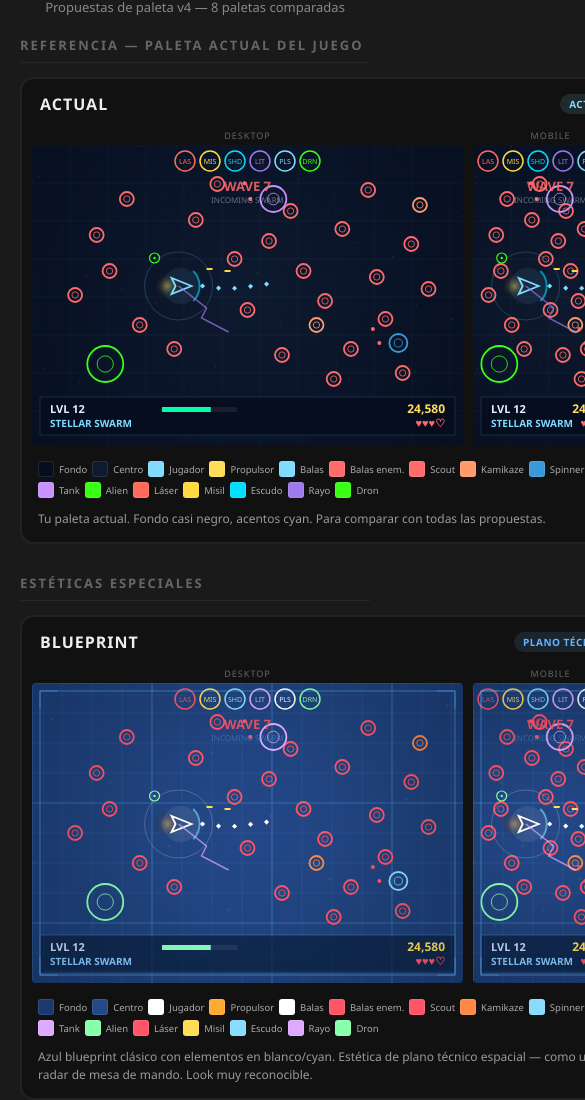
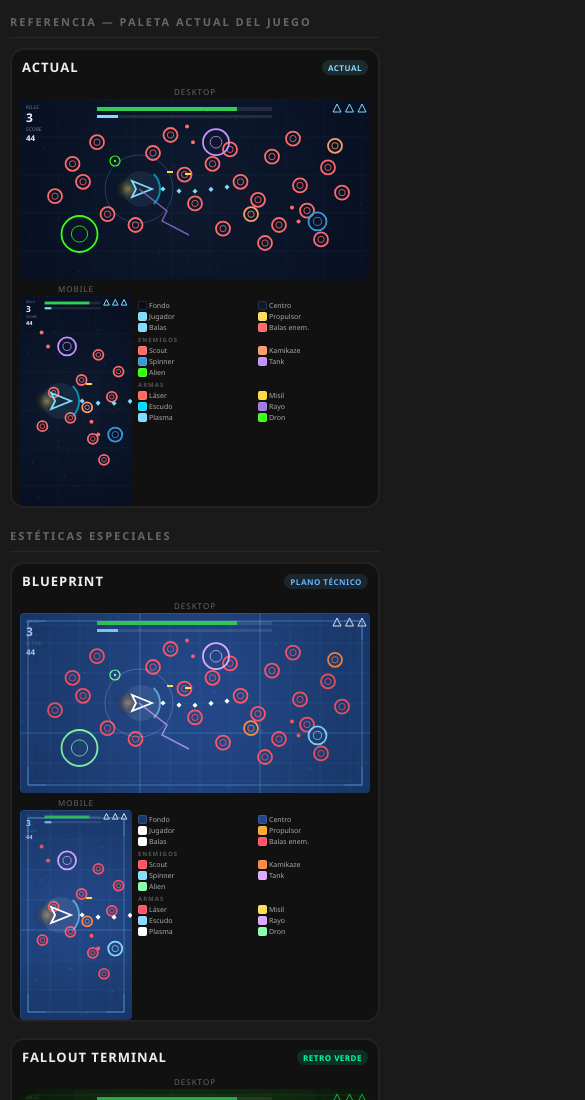
Before and after one commit to fafimba/SpaceGameVibe, a plain HTML site: page palette_proposals.html in a window 390 px wide. Shown: the part 62-1162 px from the top of the page, 585 px wide, since content can reach past the window. Drawn offline with Linux system fonts and the light colour scheme.

Commit message:
Enhance layout and responsiveness of palette cards: implement grid display for .palette-card and .swatches, adjust scene-wrap styles for better mobile compatibility, and update renderScene function to accommodate mobile-specific enemy positioning. Improve overall user experience with responsive design adjustments.

```diff
--- a/palette_proposals.html
+++ b/palette_proposals.html
@@ -35,6 +35,14 @@ h1 { text-align: center; font-size: 26px; margin-bottom: 4px; letter-spacing: 2p
     margin: 0 auto;
 }
 .palette-card {
+    display: grid;
+    grid-template-columns: 1fr 165px;
+    grid-template-areas:
+        "header header"
+        "desktop mobile"
+        "swatches swatches"
+        "notes notes";
+    column-gap: 10px;
     border-radius: 14px;
     overflow: hidden;
     border: 2px solid rgba(255,255,255,0.07);
@@ -43,6 +51,7 @@ h1 { text-align: center; font-size: 26px; margin-bottom: 4px; letter-spacing: 2p
 }
 .palette-card:hover { border-color: rgba(255,255,255,0.2); }
 .palette-header {
+    grid-area: header;
     padding: 14px 18px 10px;
     display: flex;
     justify-content: space-between;
@@ -63,22 +72,73 @@ h1 { text-align: center; font-size: 26px; margin-bottom: 4px; letter-spacing: 2p
 .tag-pop { background: rgba(255,100,200,0.12); color: #FF64C8; }
 .tag-pastel { background: rgba(160,220,255,0.15); color: #A0DCFF; }
 
-.scenes { display: flex; gap: 10px; padding: 4px 10px; align-items: flex-start; }
 .scene-label { font-size: 9px; text-transform: uppercase; letter-spacing: 1px; color: #666; text-align: center; margin-bottom: 3px; }
-.scene-wrap { display: flex; flex-direction: column; }
-.scene-wrap.desktop { flex: 1; min-width: 0; }
-.scene-wrap.mobile { width: 155px; flex-shrink: 0; }
+.scene-wrap { display: flex; flex-direction: column; padding: 4px 0; }
+.scene-wrap.desktop { grid-area: desktop; padding-left: 10px; min-width: 0; }
+.scene-wrap.mobile { grid-area: mobile; padding-right: 10px; }
 canvas.scene { display: block; border-radius: 4px; }
 canvas.scene-desktop { width: 100%; height: 300px; }
-canvas.scene-mobile { width: 155px; height: 300px; }
-.swatches { display: flex; flex-wrap: wrap; gap: 5px; padding: 12px 16px; }
+canvas.scene-mobile { width: 100%; height: 300px; }
+.swatches {
+    grid-area: swatches;
+    display: grid;
+    grid-template-columns: repeat(auto-fill, minmax(100px, 1fr));
+    gap: 4px 12px;
+    padding: 12px 16px;
+}
+.swatch-cat {
+    grid-column: 1 / -1;
+    font-size: 8px; font-weight: 700; letter-spacing: 1px;
+    color: #555; margin-top: 4px; text-transform: uppercase;
+}
 .swatch { display: flex; align-items: center; gap: 5px; font-size: 9.5px; color: #aaa; }
 .swatch-color {
-    width: 16px; height: 16px; border-radius: 3px;
+    width: 14px; height: 14px; border-radius: 3px;
     border: 1px solid rgba(255,255,255,0.1); flex-shrink: 0;
 }
 .palette-notes {
+    grid-area: notes;
     padding: 0 16px 14px; font-size: 12px; color: #999; line-height: 1.5;
+}
+
+/* ---- MOBILE RESPONSIVE ---- */
+@media (max-width: 700px) {
+    body { padding: 10px; }
+    h1 { font-size: 20px; }
+    .subtitle { font-size: 11px; }
+    .section-label { font-size: 11px; margin: 20px auto 10px; }
+    .palettes {
+        grid-template-columns: 1fr;
+        gap: 16px;
+    }
+    .palette-card {
+        grid-template-columns: 120px 1fr;
+        grid-template-areas:
+            "header header"
+            "desktop desktop"
+            "mobile swatches"
+            "notes notes";
+        column-gap: 0;
+    }
+    .scene-wrap.desktop { padding: 4px 8px; }
+    .scene-wrap.mobile { padding: 0 0 0 8px; }
+    canvas.scene-desktop { height: 180px; }
+    canvas.scene-mobile { height: 210px; }
+    .scene-label { font-size: 8px; margin-bottom: 2px; }
+    .swatches {
+        grid-template-columns: 1fr 1fr;
+        gap: 2px 6px;
+        padding: 4px 6px;
+        align-self: start;
+        margin-top: 14px;
+    }
+    .swatch { font-size: 7px; gap: 2px; line-height: 1.1; }
+    .swatch-color { width: 9px; height: 9px; border-radius: 2px; }
+    .swatch-cat { margin-top: 2px; margin-bottom: 0; font-size: 6px; }
+    .palette-notes { display: none; }
+    .palette-name { font-size: 13px; }
+    .palette-tag { font-size: 8px; padding: 2px 6px; }
+    .palette-header { padding: 8px 10px 6px; }
 }
 </style>
 </head>
@@ -395,7 +455,7 @@ function applyCasualVignette(ctx, W, H) {
 // SCENE RENDERER
 // ==========================================
 
-function renderScene(canvas, p) {
+function renderScene(canvas, p, isMobile) {
     const dpr = window.devicePixelRatio || 1;
     const rect = canvas.getBoundingClientRect();
     canvas.width = rect.width * dpr;
@@ -464,40 +524,52 @@ function renderScene(canvas, p) {
         }
     }
 
-    // ---- ENEMIES (same geometry for all palettes) ----
-    // Many scouts to represent visual density of actual gameplay
-    const enemyDefs = [
-        // Scouts — swarming all over
-        { type: 'scout', x: W*0.72, y: H*0.28, r: 7 },
-        { type: 'scout', x: W*0.80, y: H*0.44, r: 7 },
-        { type: 'scout', x: W*0.43, y: H*0.13, r: 7 },
-        { type: 'scout', x: W*0.55, y: H*0.32, r: 7 },
-        { type: 'scout', x: W*0.63, y: H*0.42, r: 7 },
-        { type: 'scout', x: W*0.78, y: H*0.15, r: 7 },
-        { type: 'scout', x: W*0.88, y: H*0.33, r: 7 },
-        { type: 'scout', x: W*0.50, y: H*0.55, r: 7 },
-        { type: 'scout', x: W*0.68, y: H*0.52, r: 7 },
-        { type: 'scout', x: W*0.74, y: H*0.68, r: 7 },
-        { type: 'scout', x: W*0.60, y: H*0.22, r: 7 },
-        { type: 'scout', x: W*0.82, y: H*0.58, r: 7 },
-        { type: 'scout', x: W*0.47, y: H*0.38, r: 7 },
-        { type: 'scout', x: W*0.92, y: H*0.48, r: 7 },
-        { type: 'scout', x: W*0.38, y: H*0.25, r: 7 },
-        { type: 'scout', x: W*0.70, y: H*0.78, r: 7 },
-        { type: 'scout', x: W*0.58, y: H*0.70, r: 7 },
-        { type: 'scout', x: W*0.86, y: H*0.76, r: 7 },
-        { type: 'scout', x: W*0.15, y: H*0.30, r: 7 },
-        { type: 'scout', x: W*0.22, y: H*0.18, r: 7 },
-        { type: 'scout', x: W*0.10, y: H*0.50, r: 7 },
-        { type: 'scout', x: W*0.25, y: H*0.60, r: 7 },
-        { type: 'scout', x: W*0.18, y: H*0.42, r: 7 },
-        { type: 'scout', x: W*0.33, y: H*0.68, r: 7 },
-        // Other enemy types
-        { type: 'kamikaze', x: W*0.66, y: H*0.60, r: 7 },
-        { type: 'kamikaze', x: W*0.90, y: H*0.20, r: 7 },
-        { type: 'spinner', x: W*0.85, y: H*0.66, r: 9 },
-        { type: 'tank', x: W*0.56, y: H*0.18, r: 13 },
-        { type: 'alien', x: W*0.17, y: H*0.73, r: 18 },
+    // ---- ENEMIES ----
+    // Offset Y so elements don't overlap HUD at top
+    const oY = H * 0.08;
+    const enemyDefs = isMobile ? [
+        { type: 'scout', x: W*0.70, y: oY+H*0.20, r: 5 },
+        { type: 'scout', x: W*0.55, y: oY+H*0.32, r: 5 },
+        { type: 'scout', x: W*0.82, y: oY+H*0.40, r: 5 },
+        { type: 'scout', x: W*0.45, y: oY+H*0.50, r: 5 },
+        { type: 'scout', x: W*0.65, y: oY+H*0.60, r: 5 },
+        { type: 'scout', x: W*0.88, y: oY+H*0.28, r: 5 },
+        { type: 'scout', x: W*0.30, y: oY+H*0.38, r: 5 },
+        { type: 'scout', x: W*0.20, y: oY+H*0.54, r: 5 },
+        { type: 'scout', x: W*0.75, y: oY+H*0.70, r: 5 },
+        { type: 'kamikaze', x: W*0.60, y: oY+H*0.45, r: 5 },
+        { type: 'spinner', x: W*0.85, y: oY+H*0.58, r: 7 },
+        { type: 'tank', x: W*0.42, y: oY+H*0.16, r: 9 },
+    ] : [
+        { type: 'scout', x: W*0.72, y: oY+H*0.24, r: 7 },
+        { type: 'scout', x: W*0.80, y: oY+H*0.40, r: 7 },
+        { type: 'scout', x: W*0.43, y: oY+H*0.12, r: 7 },
+        { type: 'scout', x: W*0.55, y: oY+H*0.28, r: 7 },
+        { type: 'scout', x: W*0.63, y: oY+H*0.38, r: 7 },
+        { type: 'scout', x: W*0.78, y: oY+H*0.14, r: 7 },
+        { type: 'scout', x: W*0.88, y: oY+H*0.30, r: 7 },
+        { type: 'scout', x: W*0.50, y: oY+H*0.50, r: 7 },
+        { type: 'scout', x: W*0.68, y: oY+H*0.48, r: 7 },
+        { type: 'scout', x: W*0.74, y: oY+H*0.62, r: 7 },
+        { type: 'scout', x: W*0.60, y: oY+H*0.20, r: 7 },
+        { type: 'scout', x: W*0.82, y: oY+H*0.54, r: 7 },
+        { type: 'scout', x: W*0.47, y: oY+H*0.34, r: 7 },
+        { type: 'scout', x: W*0.92, y: oY+H*0.44, r: 7 },
+        { type: 'scout', x: W*0.38, y: oY+H*0.22, r: 7 },
+        { type: 'scout', x: W*0.70, y: oY+H*0.72, r: 7 },
+        { type: 'scout', x: W*0.58, y: oY+H*0.64, r: 7 },
+        { type: 'scout', x: W*0.86, y: oY+H*0.70, r: 7 },
+        { type: 'scout', x: W*0.15, y: oY+H*0.28, r: 7 },
+        { type: 'scout', x: W*0.22, y: oY+H*0.16, r: 7 },
+        { type: 'scout', x: W*0.10, y: oY+H*0.46, r: 7 },
+        { type: 'scout', x: W*0.25, y: oY+H*0.56, r: 7 },
+        { type: 'scout', x: W*0.18, y: oY+H*0.38, r: 7 },
+        { type: 'scout', x: W*0.33, y: oY+H*0.62, r: 7 },
+        { type: 'kamikaze', x: W*0.66, y: oY+H*0.56, r: 7 },
+        { type: 'kamikaze', x: W*0.90, y: oY+H*0.18, r: 7 },
+        { type: 'spinner', x: W*0.85, y: oY+H*0.60, r: 9 },
+        { type: 'tank', x: W*0.56, y: oY+H*0.16, r: 13 },
+        { type: 'alien', x: W*0.17, y: oY+H*0.67, r: 18 },
     ];
 
     for (const e of enemyDefs) {
@@ -527,7 +599,7 @@ function renderScene(canvas, p) {
     }
 
     // ---- PLAYER (same ship for all) ----
-    const px = W*0.34, py = H*0.47;
+    const px = W*0.34, py = oY + H*0.42;
 
     // Thruster
     const thrGrad = ctx.createRadialGradient(px-11, py, 0, px-11, py, 14);
@@ -580,8 +652,10 @@ function renderScene(canvas, p) {
     // Missiles — small dashes
     ctx.fillStyle = p.weapons.missile;
     ctx.fillRect(px+28, py-18, 6, 2);
-    ctx.fillRect(px+46, py-16, 6, 2);
+    if (!isMobile) ctx.fillRect(px+46, py-16, 6, 2);
 
+    // Desktop-only weapon effects (skip on mobile to reduce clutter)
+    if (!isMobile) {
         // Lightning
         ctx.strokeStyle = p.weapons.lightning;
         ctx.lineWidth = 1.5;
@@ -613,67 +687,50 @@ function renderScene(canvas, p) {
         ctx.globalAlpha = 0.2;
         ctx.stroke();
         ctx.globalAlpha = 1;
-
-    // ---- HUD PANEL (bottom) ----
-    const hudY = H - 48;
-    ctx.fillStyle = p.hud.panel;
-    ctx.fillRect(8, hudY, W-16, 38);
-    ctx.strokeStyle = p.hud.border;
-    ctx.lineWidth = 1;
-    ctx.strokeRect(8, hudY, W-16, 38);
-
-    ctx.font = 'bold 11px "Segoe UI", sans-serif';
-    ctx.textAlign = 'left';
-    ctx.fillStyle = p.hud.text;
-    ctx.fillText('LVL 12', 18, hudY+16);
-    ctx.fillStyle = p.hud.accent;
-    ctx.font = 'bold 10px "Segoe UI", sans-serif';
-    ctx.fillText('STELLAR SWARM', 18, hudY+30);
-
-    // XP bar
-    const barX = 130, barW = 75, barH = 5;
-    ctx.fillStyle = isLight ? 'rgba(0,0,0,0.08)' : 'rgba(255,255,255,0.07)';
-    ctx.fillRect(barX, hudY+10, barW, barH);
-    ctx.fillStyle = p.xp;
-    ctx.fillRect(barX, hudY+10, barW*0.65, barH);
-
-    ctx.textAlign = 'right';
-    ctx.fillStyle = p.hud.score;
-    ctx.font = 'bold 12px "Segoe UI", sans-serif';
-    ctx.fillText('24,580', W-18, hudY+16);
-    ctx.fillStyle = p.hud.hp;
-    ctx.font = 'bold 11px "Segoe UI", sans-serif';
-    ctx.fillText('♥♥♥♡', W-18, hudY+30);
-
-    // ---- WEAPON BAR (top) ----
-    const wCols = [p.weapons.laser, p.weapons.missile, p.weapons.shield, p.weapons.lightning, p.weapons.plasma, p.weapons.drone];
-    const wNames = ['LAS','MIS','SHD','LIT','PLS','DRN'];
-    const wS = 20, wG = 5;
-    const wTotal = wCols.length*(wS+wG)-wG;
-    const wX0 = (W-wTotal)/2;
-    for (let i=0; i<wCols.length; i++) {
-        const wx = wX0 + i*(wS+wG) + wS/2;
-        ctx.beginPath();
-        ctx.arc(wx, 16, wS/2, 0, Math.PI*2);
-        ctx.strokeStyle = wCols[i];
-        ctx.lineWidth = 1.5;
-        ctx.stroke();
-        ctx.font = '7px "Segoe UI", sans-serif';
-        ctx.textAlign = 'center';
-        ctx.fillStyle = wCols[i];
-        ctx.fillText(wNames[i], wx, 19);
     }
 
-    // ---- WAVE ALERT ----
-    ctx.font = 'bold 13px "Segoe UI", sans-serif';
-    ctx.textAlign = 'center';
-    ctx.fillStyle = p.hud.hp;
-    ctx.globalAlpha = 0.85;
-    ctx.fillText('WAVE 7', W/2, 46);
-    ctx.font = '8px "Segoe UI", sans-serif';
+    // ---- HUD (same layout for desktop & mobile, no background panel) ----
+    const fs = isMobile ? 0.7 : 1; // font/size scale
+
+    // Top-left: KILLS + SCORE
+    ctx.font = `${5*fs}px "Segoe UI", sans-serif`;
+    ctx.textAlign = 'left';
     ctx.fillStyle = p.hud.dim;
-    ctx.fillText('INCOMING SWARM', W/2, 58);
-    ctx.globalAlpha = 1;
+    ctx.fillText('KILLS', 6, 10*fs);
+    ctx.font = `bold ${12*fs}px "Segoe UI", sans-serif`;
+    ctx.fillStyle = p.hud.text;
+    ctx.fillText('3', 6, 23*fs);
+    ctx.font = `${5*fs}px "Segoe UI", sans-serif`;
+    ctx.fillStyle = p.hud.dim;
+    ctx.fillText('SCORE', 6, 32*fs);
+    ctx.font = `bold ${8*fs}px "Segoe UI", sans-serif`;
+    ctx.fillStyle = p.hud.text;
+    ctx.fillText('44', 6, 42*fs);
+
+    // Top-center: HP bar + XP bar
+    const bx = W*0.22, bw = W*0.50;
+    ctx.fillStyle = isLight ? 'rgba(0,0,0,0.12)' : 'rgba(255,255,255,0.1)';
+    ctx.fillRect(bx, 8*fs, bw, 4*fs);
+    ctx.fillStyle = '#33CC55';
+    ctx.fillRect(bx, 8*fs, bw*0.8, 4*fs);
+    ctx.fillStyle = isLight ? 'rgba(0,0,0,0.12)' : 'rgba(255,255,255,0.1)';
+    ctx.fillRect(bx, 16*fs, bw, 3*fs);
+    ctx.fillStyle = p.hud.accent;
+    ctx.fillRect(bx, 16*fs, bw*0.12, 3*fs);
+
+    // Top-right: lives (small triangles)
+    const triS = 5*fs;
+    for (let i = 0; i < 3; i++) {
+        const lx = W - 8 - i*(triS*2.5), ly = 10*fs;
+        ctx.beginPath();
+        ctx.moveTo(lx, ly - triS);
+        ctx.lineTo(lx - triS*0.8, ly + triS*0.6);
+        ctx.lineTo(lx + triS*0.8, ly + triS*0.6);
+        ctx.closePath();
+        ctx.strokeStyle = p.player;
+        ctx.lineWidth = 1;
+        ctx.stroke();
+    }
 
     // ---- POST-PROCESSING ----
     if (isCRT) applyCRT(ctx, W, H);
@@ -687,18 +744,21 @@ function renderScene(canvas, p) {
 // ==========================================
 
 function swatches(p) {
-    const items = [
-        [p.bg.base, 'Fondo'], [p.bg.center, 'Centro'],
-        [p.player, 'Jugador'], [p.thruster, 'Propulsor'],
-        [p.bullet, 'Balas'], [p.enemyBullet, 'Balas enem.'],
-        [p.enemies.scout, 'Scout'], [p.enemies.kamikaze, 'Kamikaze'],
-        [p.enemies.spinner, 'Spinner'], [p.enemies.tank, 'Tank'],
-        [p.enemies.alien, 'Alien'],
-        [p.weapons.laser, 'Láser'], [p.weapons.missile, 'Misil'],
-        [p.weapons.shield, 'Escudo'], [p.weapons.lightning, 'Rayo'],
-        [p.weapons.drone, 'Dron'],
-    ];
-    return items.map(([c,l]) => `<div class="swatch"><div class="swatch-color" style="background:${c}"></div><span>${l}</span></div>`).join('');
+    const sw = (c,l) => `<div class="swatch"><div class="swatch-color" style="background:${c}"></div><span>${l}</span></div>`;
+    const cat = (label) => `<div class="swatch-cat">${label}</div>`;
+    return [
+        sw(p.bg.base, 'Fondo'), sw(p.bg.center, 'Centro'),
+        sw(p.player, 'Jugador'), sw(p.thruster, 'Propulsor'),
+        sw(p.bullet, 'Balas'), sw(p.enemyBullet, 'Balas enem.'),
+        cat('ENEMIGOS'),
+        sw(p.enemies.scout, 'Scout'), sw(p.enemies.kamikaze, 'Kamikaze'),
+        sw(p.enemies.spinner, 'Spinner'), sw(p.enemies.tank, 'Tank'),
+        sw(p.enemies.alien, 'Alien'),
+        cat('ARMAS'),
+        sw(p.weapons.laser, 'Láser'), sw(p.weapons.missile, 'Misil'),
+        sw(p.weapons.shield, 'Escudo'), sw(p.weapons.lightning, 'Rayo'),
+        sw(p.weapons.plasma, 'Plasma'), sw(p.weapons.drone, 'Dron'),
+    ].join('');
 }
 
 // ==========================================
@@ -728,7 +788,6 @@ for (const section of SECTIONS) {
                 <span class="palette-name">${p.name}</span>
                 <span class="palette-tag ${p.tagClass}">${p.tag}</span>
             </div>
-            <div class="scenes">
             <div class="scene-wrap desktop">
                 <div class="scene-label">Desktop</div>
                 <canvas class="scene scene-desktop" id="${dId}"></canvas>
@@ -736,7 +795,6 @@ for (const section of SECTIONS) {
             <div class="scene-wrap mobile">
                 <div class="scene-label">Mobile</div>
                 <canvas class="scene scene-mobile" id="${mId}"></canvas>
-                </div>
             </div>
             <div class="swatches">${swatches(p)}</div>
             <div class="palette-notes">${p.notes}</div>
@@ -751,8 +809,8 @@ function renderAll() {
     let idx = 0;
     for (const section of SECTIONS) {
         for (const p of section.palettes) {
-            renderScene(document.getElementById(`d${idx}`), p);
-            renderScene(document.getElementById(`m${idx}`), p);
+            renderScene(document.getElementById(`d${idx}`), p, false);
+            renderScene(document.getElementById(`m${idx}`), p, true);
             idx++;
         }
     }
```
Also changed, not shown: mockups.html (+176 -118 lines). Lines whose indentation alone changed are shown as unchanged.
